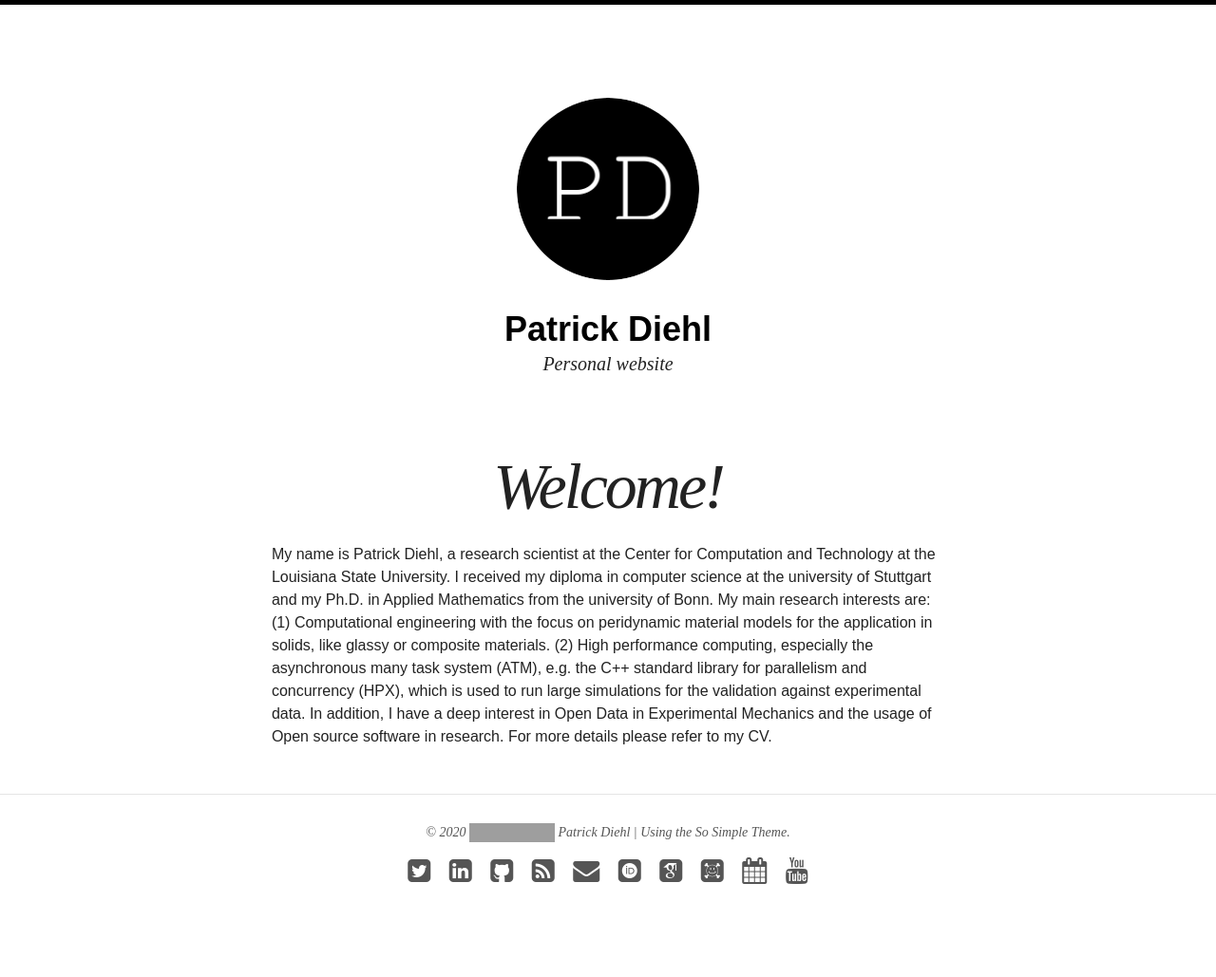
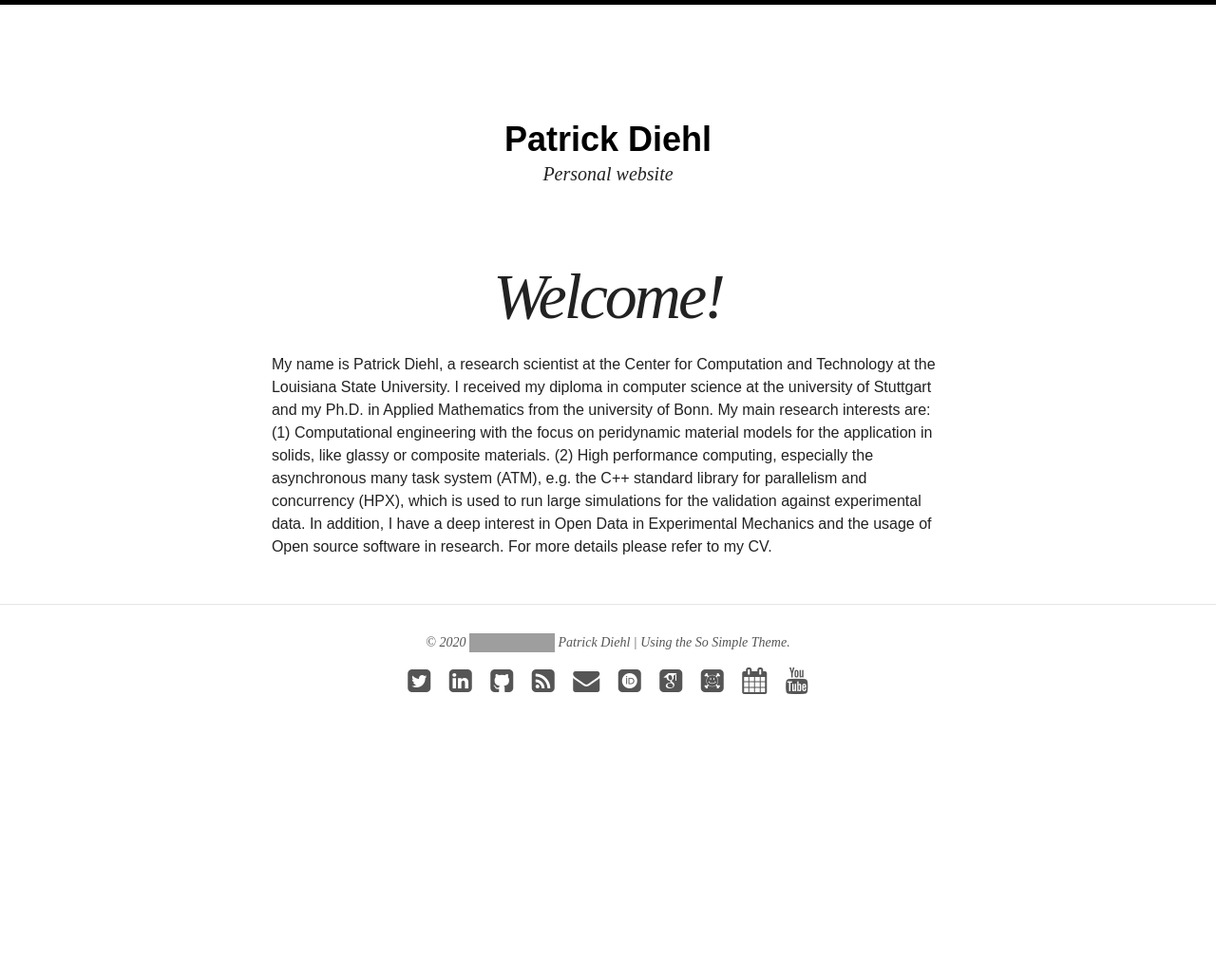
Before and after one commit to diehlpk/diehlpk.github.io, a Jekyll site: the page built from index.html, in a window 1280 px wide. Shown: the whole page at 95% size. Built offline with Jekyll 4.4.1, drawn with Linux system fonts in a browser that asks for light colours; nearby versions of some CDN libraries; some web fonts are replaced; after the commit the page ends 900 px from its top, so only the background shows below that; grey boxes are pictures that could not be loaded.

Commit message:
Remove the logo

```diff
--- a/_config.yml
+++ b/_config.yml
@@ -3,7 +3,7 @@
 title: Patrick Diehl
 locale: en_US
 description: Personal website
-logo: site-logo.png
+  #logo: site-logo.png
 search: true
 url: https://www.diehlpk.de
 
```
